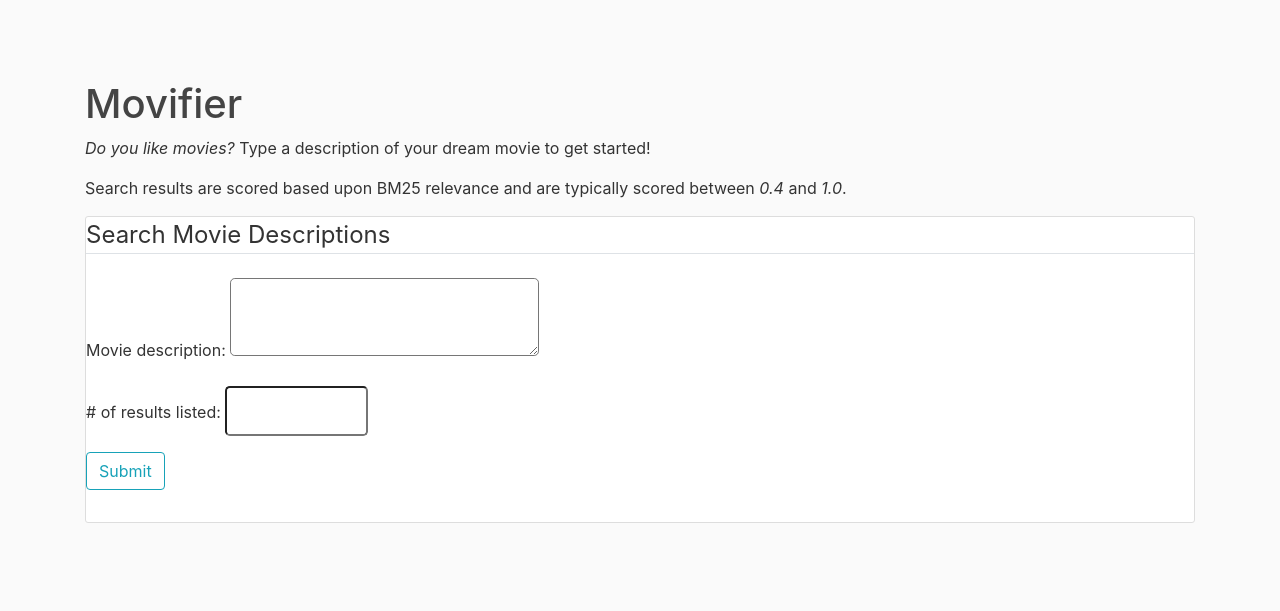
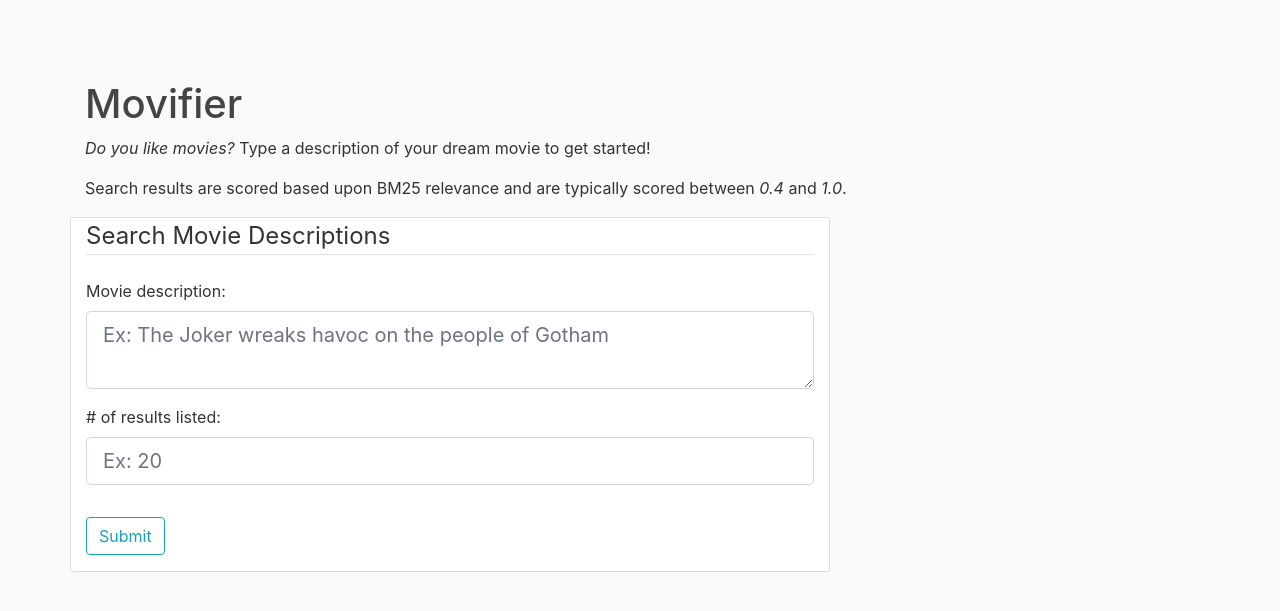
Before and after one commit to JacobAWilkins/Movifier, a Flask app: page / in a window 1280 px wide. Shown: the top 611 px of the page. Run offline with Flask 2, Linux system fonts and the light colour scheme; parts of the project's set-up code (start-up, migrations or seed data) failed here and were passed over; some libraries are stand-ins or nearby versions.

Commit message:
Update home.html

```diff
--- a/templates/home.html
+++ b/templates/home.html
@@ -5,7 +5,6 @@
 		<meta name="viewport" content="width=device-width, initial-scale=1, shrink-to-fit=no">
 
 		<link rel="stylesheet" href="https://maxcdn.bootstrapcdn.com/bootstrap/4.0.0/css/bootstrap.min.css" integrity="sha384-Gn5384xqQ1aoWXA+058RXPxPg6fy4IWvTNh0E263XmFcJlSAwiGgFAW/dAiS6JXm" crossorigin="anonymous">
-
     <link rel="stylesheet" type="text/css" href="{{ url_for('static', filename='main.css') }}">
 
     <title>Movifier</title>
@@ -15,6 +14,8 @@
 			<h1> Movifier </h1>
 			<p> <i>Do you like movies?</i> Type a description of your dream movie to get started! </p>
 			<p> Search results are scored based upon BM25 relevance and are typically scored between <i>0.4</i> and <i>1.0</i>. </p>
+			<div class="row">
+				<div class="col-md-8">
 					{% with messages = get_flashed_messages(with_categories=true) %}
 						{% if messages %}
 							{% for category, message in messages %}
@@ -25,7 +26,10 @@
 						{% endif %}
 					{% endwith %}
 					{% block content %}
-			<div class="content-section">
+				</div>
+			</div>
+			<div class="row">
+				<div class="content-section col-md-8">
 					<form method="POST" action="">
 						{{ form.hidden_tag() }}
 						<fieldset class="form-group">
@@ -33,54 +37,54 @@
 							<div class="form-group">
 								{{ form.movieDescription.label(class="form-control-label") }}
 								{% if form.movieDescription.errors %}
-								{{ form.movieDescription(class="form-control-lg is-invalid") }}
+									{{ form.movieDescription(class="form-control form-control-lg is-invalid", placeholder="Ex: The Joker wreaks havoc on the people of Gotham", row='50', cols='60') }}
 									<div class="invalid-feedback">
 										{% for error in form.movieDescription.errors %}
 											<span>{{ error }}</span>
 										{% endfor %}
 									</div>
 								{% else %}
-								{{ form.movieDescription(class="form-control-lg") }}
+									{{ form.movieDescription(class="form-control form-control-lg", placeholder="Ex: The Joker wreaks havoc on the people of Gotham", row='50', cols='60') }}
 								{% endif %}
 							</div>
 							<div class="form-group">
 								{{ form.numResults.label(class="form-control-label") }}
 								{% if form.numResults.errors %}
-								{{ form.numResults(class="form-control-lg is-invalid") }}
+									{{ form.numResults(class="form-control form-control-lg is-invalid", placeholder="Ex: 20") }}
 									<div class="invalid-feedback">
 										{% for error in form.numResults.errors %}
 											<span>{{ error }}</span>
 										{% endfor %}
 									</div>
 								{% else %}
-								{{ form.numResults(class="form-control-lg") }}
+									{{ form.numResults(class="form-control form-control-lg", placeholder="Ex: 20") }}
 								{% endif %}
 							</div>
+						</fieldset>
 						<div class="form-group">
 							{{ form.submit(class="btn btn-outline-info") }}
 						</div>
-					</fieldset>
 					</form>
 				</div>
-			{% endblock content %}
-
-			{% block res %}
+			</div>
     	{% for movie in movies %}
-        <article class="media content-section">
+			<div class="row">
+				<article class="media content-section col-md-8">
 					<div class="media-body">
 						<h2><a class="article-title" href="#">{{ movie.id }}</a></h2>
-            <p class="article-content">{{ (movie.text)|safe }}</p>
+						<p class="article-content">{{ movie.text|safe }}</p>
 						<div class="article-metadata">
 							<small class="text-muted">Score: {{ '%0.3f'|format(movie.score) }}</small>
 						</div>
 					</div>
 				</article>
+			</div>
     	{% endfor %}
-			{% endblock res %}
+			{% endblock content %}
+		</div>
 
 		<script src="https://code.jquery.com/jquery-3.2.1.slim.min.js" integrity="sha384-KJ3o2DKtIkvYIK3UENzmM7KCkRr/rE9/Qpg6aAZGJwFDMVNA/GpGFF93hXpG5KkN" crossorigin="anonymous"></script>
     <script src="https://cdnjs.cloudflare.com/ajax/libs/popper.js/1.12.9/umd/popper.min.js" integrity="sha384-ApNbgh9B+Y1QKtv3Rn7W3mgPxhU9K/ScQsAP7hUibX39j7fakFPskvXusvfa0b4Q" crossorigin="anonymous"></script>
     <script src="https://maxcdn.bootstrapcdn.com/bootstrap/4.0.0/js/bootstrap.min.js" integrity="sha384-JZR6Spejh4U02d8jOt6vLEHfe/JQGiRRSQQxSfFWpi1MquVdAyjUar5+76PVCmYl" crossorigin="anonymous"></script>
-			</div>
   </body>
 </html>
```
Lines whose indentation alone changed are shown as unchanged.
